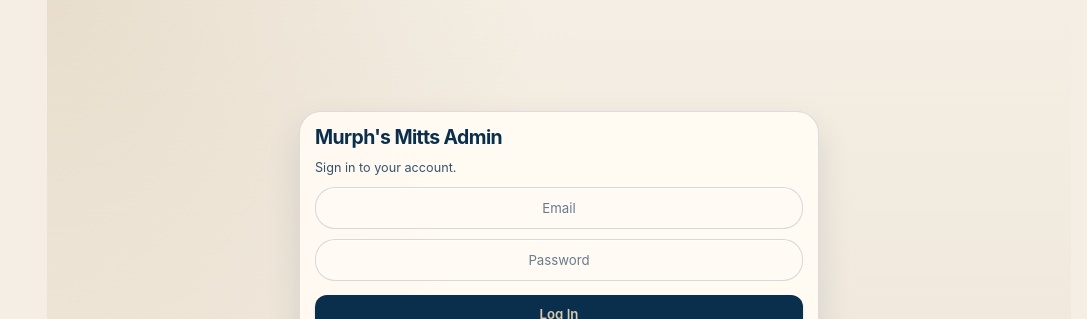
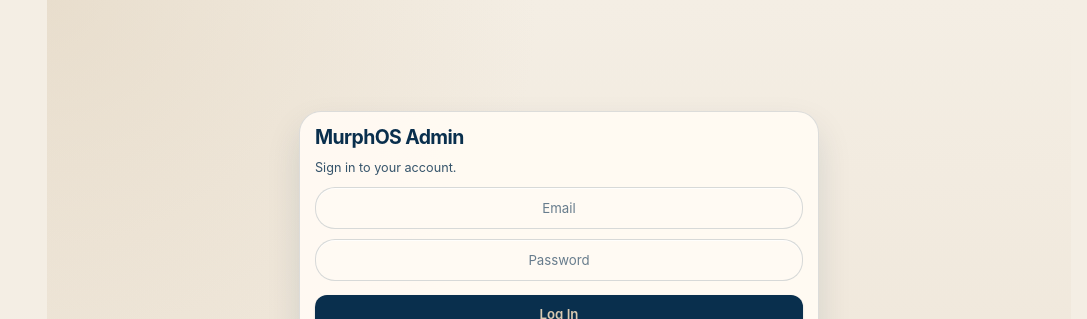
Before and after one commit to kbrettmurphy-ctrl/murphsmitts, a Jekyll site: the page admin/index.html, which Jekyll copies as it is, in a window 1280 px wide. Shown: the top 319 px of the page, without its empty margins (193-1280 px from the left). Built offline with Jekyll 4.4.1, drawn with Linux system fonts in a browser that asks for light colours.

Commit message:
Update admin title from 'Murph's Mitts' to 'MurphOS'

```diff
--- a/admin/index.html
+++ b/admin/index.html
@@ -55,7 +55,7 @@
     <main class="main-panel">
       <section id="loginView" class="view active">
         <div class="card login-card">
-          <h1>Murph's Mitts Admin</h1>
+          <h1>MurphOS Admin</h1>
           <p class="muted">Sign in to your account.</p>
           <input id="emailInput" type="email" autocomplete="username" autocapitalize="off" spellcheck="false" placeholder="Email" />
           <input id="pinInput" type="password" autocomplete="current-password" placeholder="Password" />
```
